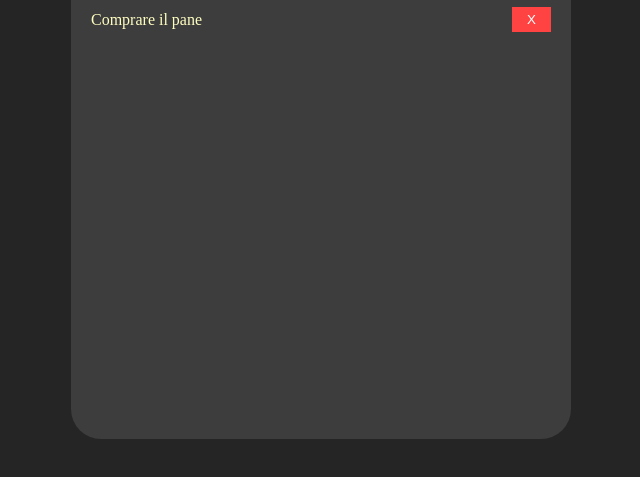
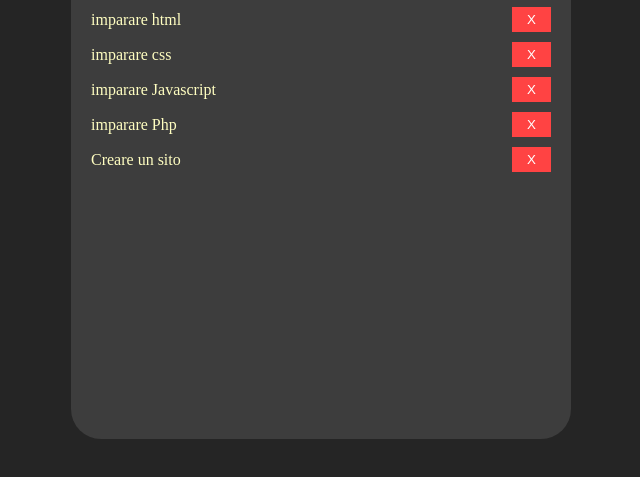
Before and after one commit to GiacomoAccardi/vue-todolist, a plain HTML site: page index.html in a window 1280 px wide. Shown: the part 261-738 px from the top of the page, without its empty margins (319-959 px from the left). Drawn offline with nearby package versions, Linux system fonts and the light colour scheme.

Commit message:
[Feat] script now writes into dom

```diff
--- a/index.html
+++ b/index.html
@@ -19,8 +19,8 @@
                     <button class="btn btn-add">Aggiungi</button>
                 </div>
                 <h3>To do:</h3>
-                <div class="elements">
-                    <span>Comprare il pane</span>
+                <div class="elements" v-for="(x, index) in todoes">
+                    <span>{{ todoes[index].text }}</span>
                     <button class="btn btn-canc">X</button>
                 </div>
             </div>
--- a/script.js
+++ b/script.js
@@ -37,4 +37,4 @@ createApp({
             ]
         }
     }
-}).mount('#app')
+}).mount('#app');
```
